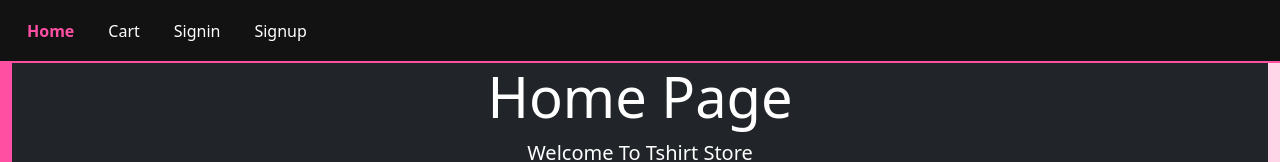
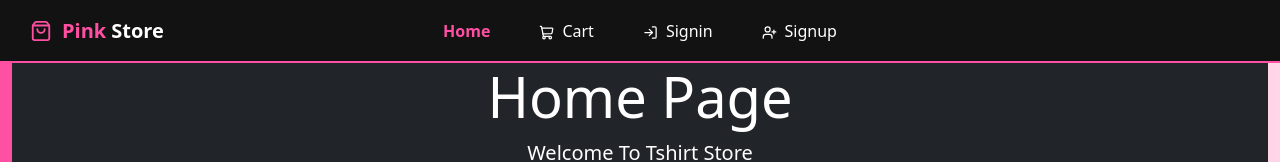
Before and after one commit to saloni1216/Ecom, a React (Create React App) app in the folder frontend/ecomfrontend/: page / in a window 1280 px wide. Shown: the top 162 px of the page. Built offline with nearby package versions, Linux system fonts and the light colour scheme; no server answers.

Commit message:
navbar menu updated

```diff
--- a/frontend/ecomfrontend/package.json
+++ b/frontend/ecomfrontend/package.json
@@ -8,6 +8,7 @@
     "@testing-library/react": "^16.3.2",
     "@testing-library/user-event": "^13.5.0",
     "braintree-web-drop-in-react": "^1.2.1",
+    "lucide-react": "^1.11.0",
     "query-string": "^9.3.1",
     "react": "^19.2.5",
     "react-dom": "^19.2.5",
--- a/frontend/ecomfrontend/src/core/Menu.js
+++ b/frontend/ecomfrontend/src/core/Menu.js
@@ -1,8 +1,16 @@
 import React from "react";
 import { Link, useLocation, useNavigate } from "react-router-dom";
 import { Fragment } from "react/jsx-runtime";
-
 import { signout, isAuthenticated } from "../auth/helper/index";
+// Import Icons
+import {
+  ShoppingBag,
+  ShoppingCart,
+  LayoutDashboard,
+  LogOut,
+  UserPlus,
+  LogIn,
+} from "lucide-react";
 
 const currentTab = (history, path) => {
   if (history.pathname === path) {
@@ -15,6 +23,10 @@ const currentTab = (history, path) => {
 const Menu = () => {
   const history = useLocation();
   const navigate = useNavigate();
+
+  // Helper to style icons to match text color
+  const iconStyle = { marginRight: "8px", verticalAlign: "middle" };
+
   return (
     <div>
       <ul
@@ -22,7 +34,37 @@ const Menu = () => {
         style={{
           backgroundColor: "#121212",
           borderBottom: "2px solid #FF4FA3",
-          padding: "10px",
+          padding: "10px 30px",
+          display: "flex",
+          alignItems: "center",
+          justifyContent: "space-between",
+          listStyle: "none",
+          margin: 0,
+        }}
+      >
+        {/* Left: Brand with Bag Icon */}
+        <div
+          style={{
+            flex: 1,
+            fontSize: "20px",
+            fontWeight: "bold",
+            color: "#FF4FA3",
+            display: "flex",
+            alignItems: "center",
+          }}
+        >
+          <ShoppingBag size={22} style={{ marginRight: "10px" }} />
+          Pink{" "}
+          <span style={{ color: "#FFFFFF", marginLeft: "5px" }}>Store</span>
+        </div>
+
+
+        <div
+          style={{
+            flex: 2,
+            display: "flex",
+            justifyContent: "center",
+            gap: "15px",
           }}
         >
           <li className="nav-item">
@@ -37,6 +79,7 @@ const Menu = () => {
               className="nav-link"
               to="/cart"
             >
+              <ShoppingCart size={15} style={iconStyle} />
               Cart
             </Link>
           </li>
@@ -48,6 +91,7 @@ const Menu = () => {
                 className="nav-link"
                 to="/user/dashboard"
               >
+                <LayoutDashboard size={15} style={iconStyle} />
                 Dashboard
               </Link>
             </li>
@@ -61,16 +105,17 @@ const Menu = () => {
                   className="nav-link"
                   to="/signin"
                 >
+                  <LogIn size={15} style={iconStyle} />
                   Signin
                 </Link>
               </li>
-
               <li className="nav-item">
                 <Link
                   style={currentTab(history, "/signup")}
                   className="nav-link"
                   to="/signup"
                 >
+                  <UserPlus size={15} style={iconStyle} />
                   Signup
                 </Link>
               </li>
@@ -80,19 +125,26 @@ const Menu = () => {
           {isAuthenticated() && (
             <li className="nav-item">
               <span
-              onClick={() => {
-                signout(() => {
-                  navigate("/");
-                });
+                onClick={() => signout(() => navigate("/"))}
+                className="nav-link text-warning"
+                style={{
+                  cursor: "pointer",
+                  display: "flex",
+                  alignItems: "center",
                 }}
-              className="nav-link text-warning"
               >
+                <LogOut size={15} style={iconStyle} />
                 Signout
               </span>
             </li>
           )}
+        </div>
+
+        {/* Right: Empty space */}
+        <div style={{ flex: 1 }}></div>
       </ul>
     </div>
   );
 };
+
 export default Menu;
```
Also changed, not shown: 1 other file (tests, documents, lock files or other folders). Lines whose indentation alone changed are shown as unchanged.
